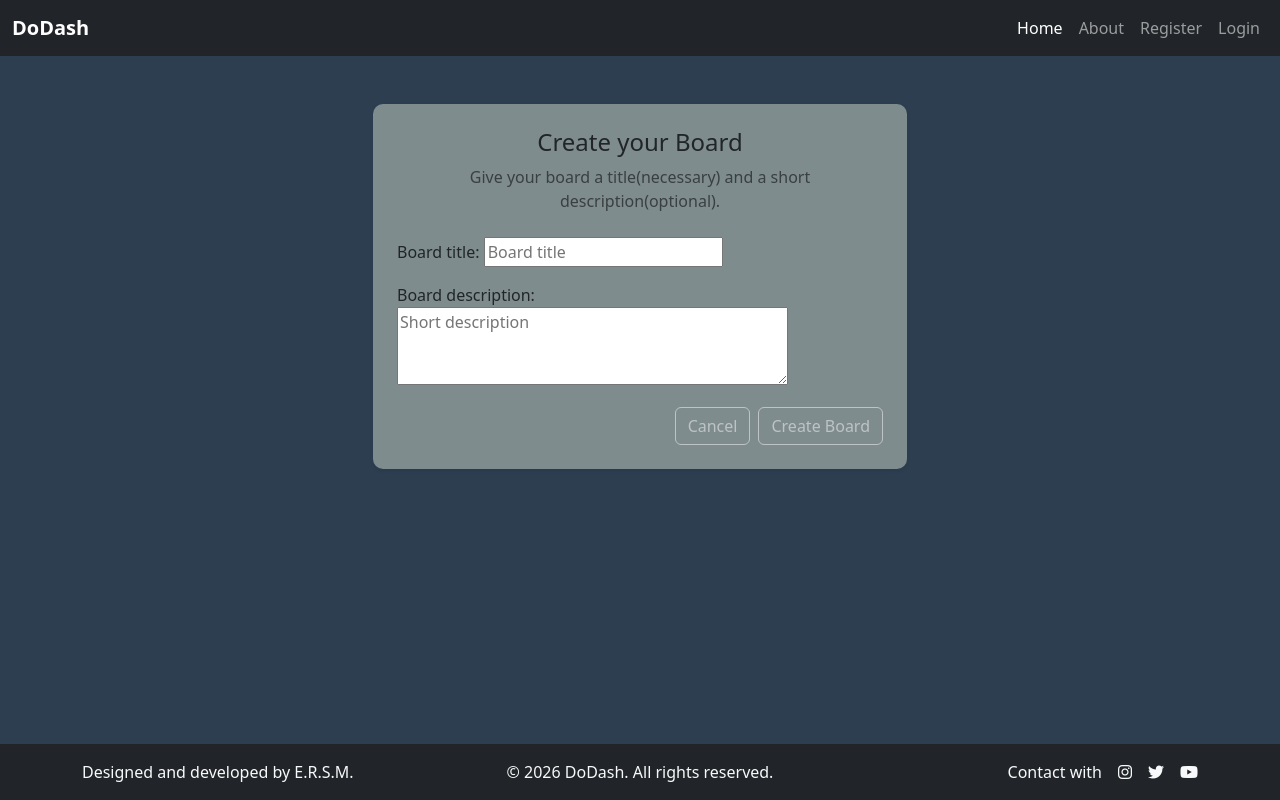
After one commit to Enrique2007s/django-todo-app, a Django app: page /create-board/ in a window 1280 px wide. The commit adds this page. Run offline with Django 4.2, Linux system fonts and the light colour scheme; some libraries are stand-ins or nearby versions; some web fonts are replaced.

Commit message:
allow users to create boards

```diff
--- a/dashboard/forms.py
+++ b/dashboard/forms.py
@@ -1,6 +1,18 @@
 from django import forms
 from django.forms import ModelForm
 from .models import Board, Task, Comment
+
+
+class BoardForm(forms.ModelForm):
+    title = forms.CharField(widget=forms.TextInput(attrs={'placeholder': 'Board title'}))
+    excerpt = forms.CharField(
+        required=False,
+        widget=forms.Textarea(attrs={'placeholder': 'Short description', 'rows': 3}),
+    )
+
+    class Meta:
+        model = Board
+        fields = ['title', 'excerpt']
 
 
 class TaskForm(forms.ModelForm):
--- /dev/null
+++ b/dashboard/templates/dashboard/create-board.html
@@ -0,0 +1,32 @@
+{% extends 'base.html' %}
+
+{% block content %}
+<div class="container py-4">
+    <div class="row justify-content-center">
+        <div class="col-12 col-lg-8 col-xl-6">
+            <div class="card shadow-sm border-0">
+                <div class="card-body p-4">
+                    <div class="text-center mb-4">
+                        <h2 class="h4 mb-2">Create your Board</h2>
+                        <p class="text-muted mb-0">Give your board a title(necessary) and a short description(optional).</p>
+                    </div>
+
+                    <form method="POST">
+                        {% csrf_token %}
+                        <div class="mb-3">
+                            Board title: {{ form.title }}
+                        </div>
+                        <div class="mb-3">
+                            Board description: {{ form.excerpt }}
+                        </div>
+                        <div class="d-flex gap-2 justify-content-end">
+                            <a href="{% url 'my-dashboard' %}" class="btn btn-outline-secondary">Cancel</a>
+                            <button type="submit" class="btn">Create Board</button>
+                        </div>
+                    </form>
+                </div>
+            </div>
+        </div>
+    </div>
+</div>
+{% endblock content %}
--- a/dashboard/urls.py
+++ b/dashboard/urls.py
@@ -3,6 +3,7 @@ from django.urls import path
 
 urlpatterns = [
     path('', views.MyDashboardView.as_view(), name='my-dashboard'),
+    path('create-board/', views.createBoard, name='create-board'),
     path('boards/<slug:slug>/', views.tasks, name='tasks'),
     path('update-task/<str:pk>/', views.updateTask, name='update-task'),
     path('delete-task/<str:pk>/', views.deleteTask, name='delete-task'),
--- a/dashboard/views.py
+++ b/dashboard/views.py
@@ -1,8 +1,9 @@
 from django.contrib import messages
 from django.shortcuts import render, get_object_or_404, redirect
 from django.views import generic
+from django.utils.text import slugify
 from .models import Board, Task
-from .forms import TaskForm
+from .forms import BoardForm, TaskForm
 
 
 # Create your views here.
@@ -24,6 +25,29 @@ def deleteBoard(request, slug):
         messages.success(request, f'Board {board_title} has been deleted.')
         return redirect('my-dashboard')
     return render(request, 'dashboard/delete-board.html', {'board': board},)
+
+
+def createBoard(request):
+    form = BoardForm()
+    if request.method == 'POST':
+        form = BoardForm(request.POST)
+        if form.is_valid():
+            board = form.save(commit=False)
+            board.owner = request.user
+
+            base_slug = slugify(board.title)
+            unique_slug = base_slug
+            counter = 1
+            while Board.objects.filter(slug=unique_slug).exists():
+                unique_slug = f'{base_slug}-{counter}'
+                counter += 1
+
+            board.slug = unique_slug
+            board.save()
+            messages.success(request, f'Board {board.title} has been created.')
+            return redirect('my-dashboard')
+
+    return render(request, 'dashboard/create-board.html', {'form': form})
 
 
 def tasks(request, slug):
```
Also changed, not shown: dashboard/templates/dashboard/dashboard.html (+6 -2 lines).
